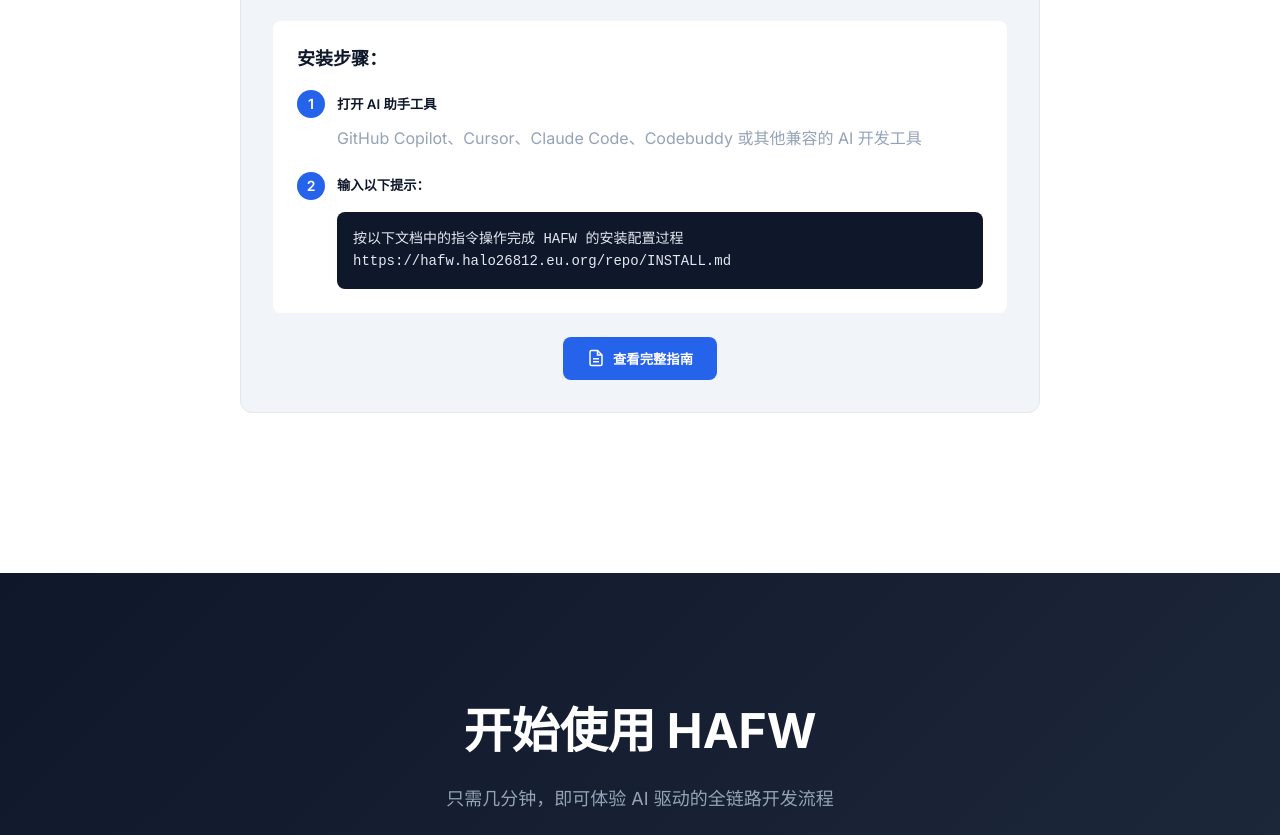
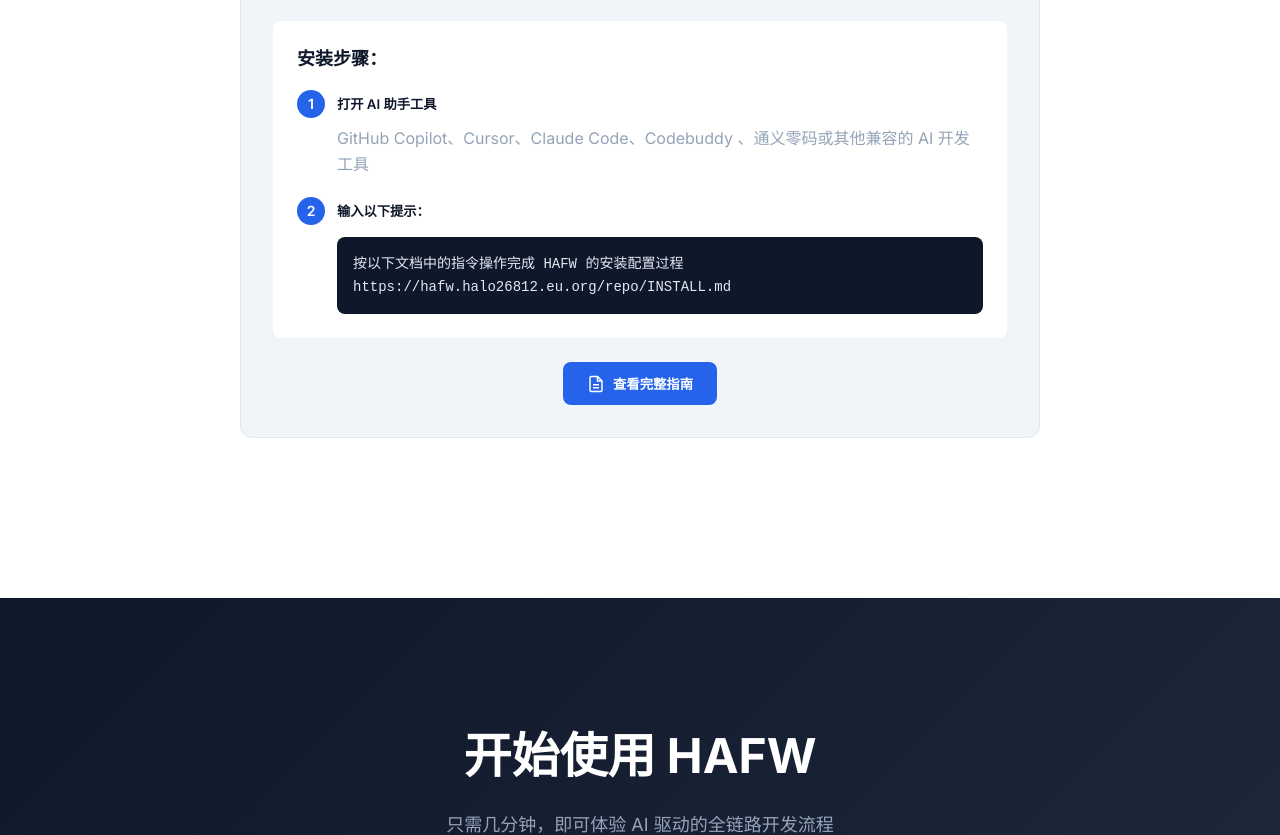
Before and after one commit to ohalo/hafw-platform, a plain HTML site: page docs/index.html in a window 1280 px wide. Shown: the part 5030-5865 px from the top of the page. Drawn offline with Linux system fonts and the light colour scheme.

Commit message:
first commit

```diff
--- a/docs/index.html
+++ b/docs/index.html
@@ -1011,7 +1011,7 @@
                             <span style="display: inline-flex; align-items: center; justify-content: center; width: 28px; height: 28px; background: var(--primary); color: white; border-radius: 50%; font-weight: 600; font-size: 0.875rem;">1</span>
                             <h5 style="color: var(--text); font-weight: 600;">打开 AI 助手工具</h5>
                         </div>
-                        <p style="color: var(--text-muted); margin-left: 40px;">GitHub Copilot、Cursor、Claude Code、Codebuddy 或其他兼容的 AI 开发工具</p>
+                        <p style="color: var(--text-muted); margin-left: 40px;">GitHub Copilot、Cursor、Claude Code、Codebuddy 、通义零码或其他兼容的 AI 开发工具</p>
                     </div>
 
                     <div>
```
